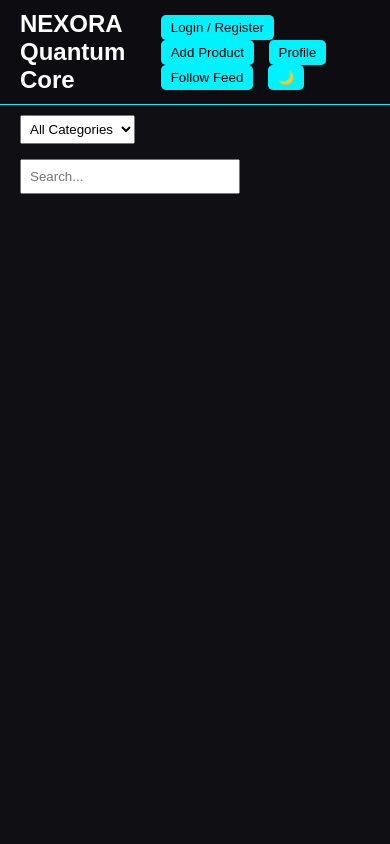
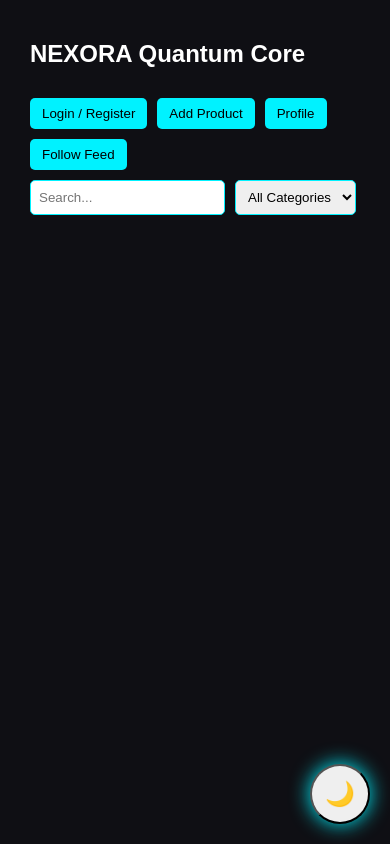
Before and after one commit to nexoraworld/nexoraworld.github.io, a plain HTML site: page index.html in a window 390 px wide. Drawn offline with Linux system fonts and the light colour scheme; no server answers.

Commit message:
Update index.html

```diff
--- a/index.html
+++ b/index.html
@@ -15,94 +15,96 @@
   --text-dark:#fff;
   --text-light:#111;
 }
-html,body{margin:0;padding:0;width:100%;height:100%;font-family:Arial,sans-serif;background:var(--dark);color:var(--text-dark);}
-body.light{background:var(--light);color:var(--text-light);}
+body{
+  margin:0; font-family:Arial,sans-serif;
+  background:var(--dark); color:var(--text-dark);
+  transition:0.3s; overflow-x:hidden;
+}
+body.light{ background:var(--light); color:var(--text-light);}
+.content{
+  padding:20px 30px;
+}
 .header{
-  display:flex;
-  justify-content:space-between;
-  align-items:center;
-  padding:10px 20px;
-  background:rgba(0,0,0,0.15);
-  border-bottom:1px solid var(--cyan);
-  position:sticky;
-  top:0;
-  z-index:1000;
+  display:flex; flex-direction:column; align-items:flex-start;
+  gap:10px;
 }
-.header h2{margin:0;}
-.header .buttons button{
-  margin-left:10px;
-  padding:5px 10px;
-  border:none;
-  border-radius:5px;
-  background:var(--cyan);
-  color:#000;
-  cursor:pointer;
+.header-buttons{
+  display:flex; flex-wrap:wrap; gap:10px;
+}
+.header-buttons button{
+  padding:8px 12px; border:none; border-radius:5px;
+  background:var(--cyan); color:#000; cursor:pointer;
+}
+select, input{
+  padding:8px; border-radius:5px; border:1px solid var(--cyan);
 }
 .grid{
-  display:grid;
-  grid-template-columns:repeat(auto-fill,minmax(180px,1fr));
-  gap:20px;
-  padding:20px;
+  display:grid; grid-template-columns:repeat(auto-fill,minmax(180px,1fr));
+  gap:20px; margin-top:20px;
 }
 .card{
-  background:var(--card-dark);
-  padding:15px;
-  border-radius:10px;
-  border:1px solid var(--cyan);
-  color:inherit;
+  background:var(--card-dark); padding:15px; border-radius:10px;
+  border:1px solid var(--cyan); transition:0.3s; color:inherit;
 }
-.card:hover{box-shadow:0 0 20px var(--hover); transform:translateY(-3px);}
-.card button{margin-top:5px;padding:5px 8px;border:none;border-radius:5px;cursor:pointer;background:var(--cyan);color:#000;}
+.card:hover{ box-shadow:0 0 20px var(--hover); transform:translateY(-3px);}
+.card button{
+  margin-top:5px; padding:5px 8px; border:none; border-radius:5px;
+  cursor:pointer; background:var(--cyan); color:#000;
+}
+.theme-toggle{
+  position:fixed; bottom:20px; right:20px;
+  width:60px; height:60px; border-radius:50%; font-size:24px;
+  cursor:pointer; box-shadow:0 0 20px var(--cyan);
+}
+/* MODAL */
 .modal-backdrop{
-  display:none;
-  position:fixed;
-  top:0; left:0;
-  width:100%; height:100%;
-  background:rgba(0,0,0,0.6);
-  z-index:2000;
-  justify-content:center; align-items:center;
+  display:none; position:fixed; top:0; left:0; width:100%; height:100%;
+  background:rgba(0,0,0,0.6); z-index:2000; justify-content:center; align-items:center;
 }
 .modal{
   background:var(--card-dark); padding:20px; border-radius:10px;
-  display:flex; flex-direction:column; gap:10px;
-  width:90%; max-width:350px;
+  display:flex; flex-direction:column; gap:10px; width:300px;
 }
-.modal input{
-  padding:10px; border-radius:5px; border:1px solid var(--cyan);
-  background:rgba(255,255,255,0.05); color:#fff;
+.modal input{padding:8px; border-radius:5px; border:1px solid var(--cyan);}
+.modal button{
+  padding:8px; cursor:pointer; background:var(--cyan); border:none;
+  color:#000; border-radius:5px;
 }
-.modal input:focus{outline:none;border-color:#0ff;}
-.modal button{padding:8px; cursor:pointer; background:var(--cyan); border:none; color:#000; border-radius:5px;}
+/* RESPONSIVE */
 @media screen and (max-width:768px){
-  .grid{grid-template-columns:repeat(auto-fill,minmax(140px,1fr));gap:10px;}
+  .grid{grid-template-columns:repeat(auto-fill,minmax(140px,1fr));gap:15px;}
 }
 @media screen and (max-width:480px){
-  .grid{grid-template-columns:repeat(auto-fill,minmax(120px,1fr));gap:8px;}
+  .grid{grid-template-columns:repeat(auto-fill,minmax(120px,1fr));gap:10px;}
 }
 </style>
 </head>
 <body>
 
+<div class="content">
   <div class="header">
     <h2>NEXORA Quantum Core</h2>
-  <div class="buttons">
+    <div class="header-buttons">
       <button id="loginBtn">Login / Register</button>
       <button id="addBtn">Add Product</button>
       <button id="profileBtn">Profile</button>
       <button id="feedBtn">Follow Feed</button>
-    <button id="themeBtn">🌙</button>
     </div>
-</div>
-
-<select id="categoryFilter" style="margin:10px 20px;padding:5px;">
+    <div class="header-buttons">
+      <input id="search" placeholder="Search...">
+      <select id="categoryFilter">
         <option value="all">All Categories</option>
         <option value="AI">AI</option>
         <option value="SciFi">SciFi</option>
         <option value="Other">Other</option>
       </select>
-<input id="search" placeholder="Search..." style="padding:8px;margin:5px 20px;width:200px;">
+    </div>
+  </div>
 
   <div class="grid" id="productGrid"></div>
+</div>
+
+<button class="theme-toggle" onclick="toggleTheme()" id="themeBtn">🌙</button>
 
 <div class="modal-backdrop" id="modalBackdrop">
   <div class="modal" id="modalForm">
@@ -121,11 +123,14 @@ let currentUser=localStorage.getItem("currentUser")||null;
 let follows=JSON.parse(localStorage.getItem("follows"))||{};
 let ws=null;
 
+// THEME
 function toggleTheme(){
   document.body.classList.toggle("light");
-  document.getElementById("themeBtn").textContent = document.body.classList.contains("light") ? "☀" : "🌙";
+  document.querySelector(".theme-toggle").textContent=document.body.classList.contains("light")?"☀":"🌙";
+  document.querySelectorAll(".card").forEach(c=>c.style.color="inherit");
 }
 
+// LOGIN
 async function openLogin(){
   const username=prompt("Username:");
   const password=prompt("Password:");
@@ -135,12 +140,14 @@ async function openLogin(){
     const data=await res.json();
     if(data.token){
       token=data.token; currentUser=username;
-      localStorage.setItem("token",token); localStorage.setItem("currentUser",currentUser);
+      localStorage.setItem("token",token);
+      localStorage.setItem("currentUser",currentUser);
       alert("Logged in!"); renderProducts(); initWebSocket();
     } else alert(data.message||"Login failed");
   }catch(err){console.log(err);}
 }
 
+// RENDER PRODUCTS
 async function renderProducts(){
   try{
     const res=await fetch(API_URL+"/products",{headers: token?{"Authorization":"Bearer "+token}:{}} );
@@ -149,7 +156,8 @@ async function renderProducts(){
     grid.innerHTML="";
     const searchVal=document.getElementById("search").value.toLowerCase();
     const catVal=document.getElementById("categoryFilter").value;
-    products.filter(p=>(catVal==="all"||p.cat===catVal)&&p.name.toLowerCase().includes(searchVal)).forEach(p=>{
+    products.filter(p=> (catVal==="all"||p.cat===catVal) && p.name.toLowerCase().includes(searchVal))
+    .forEach(p=>{
       const card=document.createElement("div");
       card.className="card";
       card.innerHTML=`<h3>${p.name}</h3><p>Price: ${p.price}</p><p>By: ${p.owner}</p>`;
@@ -170,38 +178,47 @@ async function renderProducts(){
   }catch(err){console.log(err);}
 }
 
-function openAdd(){if(!token)return alert("Login first"); document.getElementById("modalBackdrop").style.display="flex";}
+// ADD PRODUCT MODAL
+function openAdd(){if(!token)return alert("Login first");document.getElementById("modalBackdrop").style.display="flex";}
 function closeModal(){document.getElementById("modalBackdrop").style.display="none";}
 async function submitProduct(){
   const name=document.getElementById("modalName").value;
   const price=document.getElementById("modalPrice").value;
-  if(!name||!price) return alert("Enter both fields");
+  if(!name||!price)return alert("Enter both fields");
   const res=await fetch(API_URL+"/products",{method:"POST",headers:{"Content-Type":"application/json","Authorization":"Bearer "+token},body:JSON.stringify({name,price,owner:currentUser})});
   if(res.ok){alert("Product added!");closeModal();renderProducts();}
   else alert("Error adding product!");
 }
 
+// DELETE
 async function deleteProduct(id){if(!token)return alert("Login first");await fetch(API_URL+"/products/"+id,{method:"DELETE",headers:{"Authorization":"Bearer "+token}});renderProducts();}
 
+// FOLLOW
 function followUser(user){if(!currentUser)return alert("Login first");if(user===currentUser)return alert("Cannot follow yourself");if(!follows[currentUser])follows[currentUser]=[];if(!follows[currentUser].includes(user))follows[currentUser].push(user);localStorage.setItem("follows",JSON.stringify(follows));alert("Followed "+user);}
 
+// PROFILE
 async function openProfile(){if(!token)return alert("Login first");const res=await fetch(API_URL+"/products",{headers:{"Authorization":"Bearer "+token}});const products=await res.json();const myProducts=products.filter(p=>p.owner===currentUser);const grid=document.getElementById("productGrid");grid.innerHTML="";myProducts.forEach(p=>{const card=document.createElement("div");card.className="card";card.innerHTML=`<h3>${p.name}</h3><p>Price: ${p.price}</p>`;grid.appendChild(card);});}
 
+// FEED
 async function viewFeed(){if(!token)return alert("Login first");const res=await fetch(API_URL+"/products",{headers:{"Authorization":"Bearer "+token}});const products=await res.json();const grid=document.getElementById("productGrid");grid.innerHTML="";const feed=products.filter(p=>follows[currentUser]?.includes(p.owner));feed.forEach(p=>{const card=document.createElement("div");card.className="card";card.innerHTML=`<h3>${p.name}</h3><p>Price: ${p.price}</p><p>By: ${p.owner}</p>`;grid.appendChild(card);});}
 
+// SEARCH & FILTER
+document.getElementById("search").onkeyup=renderProducts;
+document.getElementById("categoryFilter").onchange=renderProducts;
+
+// WEBSOCKET
+function initWebSocket(){if(ws)ws.close();ws=new WebSocket("wss://nexora-backend-j2v3.onrender.com/ws");ws.onmessage=e=>renderProducts();}
+
+// EVENTS
 document.getElementById("loginBtn").onclick=openLogin;
 document.getElementById("addBtn").onclick=openAdd;
 document.getElementById("profileBtn").onclick=openProfile;
 document.getElementById("feedBtn").onclick=viewFeed;
-document.getElementById("themeBtn").onclick=toggleTheme;
 
-document.getElementById("search").onkeyup=renderProducts;
-document.getElementById("categoryFilter").onchange=renderProducts;
-
-function initWebSocket(){if(ws) ws.close(); ws=new WebSocket("wss://nexora-backend-j2v3.onrender.com/ws"); ws.onmessage=e=>renderProducts();}
-
+// START
 renderProducts();
 if(token)initWebSocket();
 </script>
+
 </body>
 </html>
```
Lines whose indentation alone changed are shown as unchanged.
